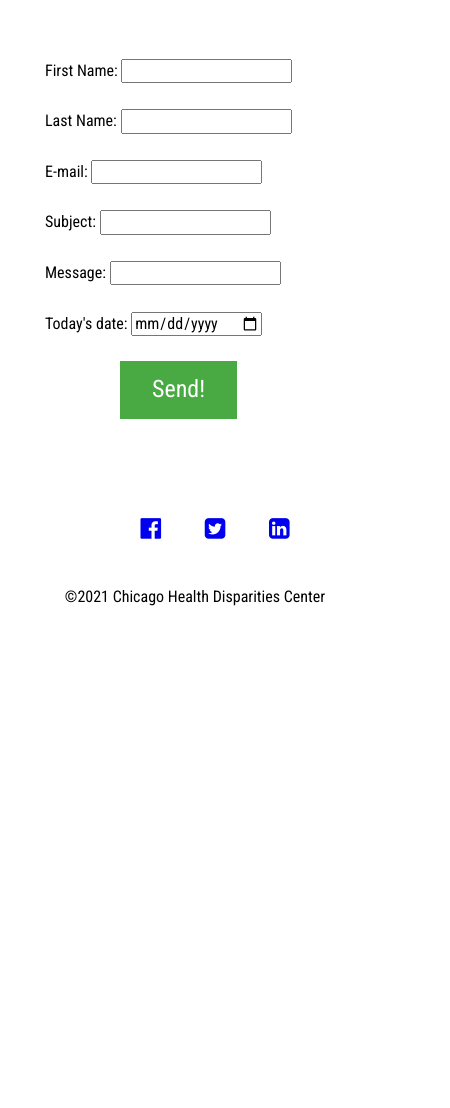
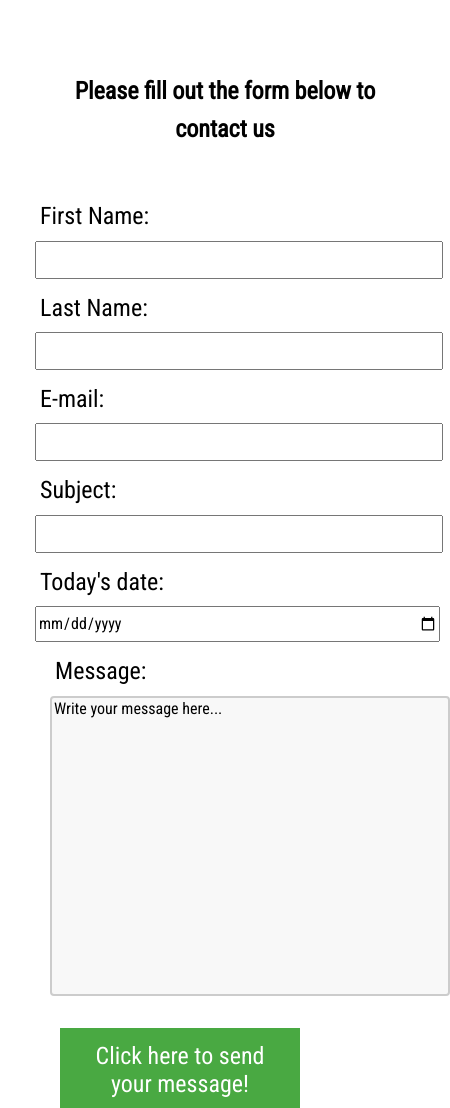
Before and after one commit to magdaboufal/ISUD-website, a plain HTML site: page contact-subpage.html in a window 390 px wide. Shown: the part 892-2000 px from the top of the page, 450 px wide, since content can reach past the window. Before the commit the page ends 1502 px from the top, so only its background shows below. Drawn offline with Linux system fonts and the light colour scheme.

Commit message:
update html+css+jave
adding style and functions to message form

```diff
--- a/contact-subpage.html
+++ b/contact-subpage.html
@@ -51,38 +51,39 @@
     </nav>
 	<h2>Contact Form</h2> <!--PAGE HEADER-->
   </header>
-
-	<!-- page code goes here -->
-	<main class="wrapper">
-	<form method="get" action="#null">
-          <div class="form-fields">
-            <label for="fname">First Name:</label>
-            <input type="text" name="fname" id="fname" required>
+  <main class="wrapper"><!-- page code goes here -->
+    <h5>Please fill out the form below to contact us</h5>
+	<form class="contact-form" method="get" action="#null">
+        <div class="contact-fields">
+          <div class="contact-label"><label for="fname">First Name:</label></div>
+		  <div><input class="contact-input" type="text" name="fname" id="fname" required></div>
         </div>
-          <div class="form-fields">
-            <label for="lname">Last Name:</label>
-            <input type="text" name="lname" id="lname" required>
+        <div class="contact-fields">
+            <div class="contact-label"><label for="lname">Last Name:</label></div>
+            <div><input class="contact-input" type="text" name="lname" id="lname" required></div>
           </div>
-          <div class="form-fields">
-            <label for="email">E-mail:</label>
-            <input type="email" name="email" id="email" required>
+          <div class="contact-fields">
+             <div class="contact-label"><label for="email">E-mail:</label></div>
+            <div><input class="contact-input" type="email" name="email" id="email" required></div>
           </div>
-		   <div class="form-fields">
-            <label for="email">Subject:</label>
-            <input type="text" name="subject" id="subject" required>
+		   <div class="contact-fields">
+             <div class="contact-label"><label for="email">Subject:</label></div>
+            <div><input class="contact-input" type="text" name="subject" id="subject" required></div>
           </div>
-		  <div class="form-fields">
-            <label for="email">Message:</label>
-            <input type="text" name="message" id="message" required>
-          </div>
-          <div class="form-fields">
-            <label for="date">Today's date:</label>
-            <input type="date" name="date" id="date" required>
-          </div>
-          <div class="form-button">
-            <button onclick="firstFunction()">Send!</button>
+          <div class="contact-fields" id="contact-fields">
+             <div class="contact-label"><label for="date">Today's date:</label></div>
+            <div><input class="contact-input" type="date" name="date" id="date" required></div>
           </div>
     </form>
+
+    <div class="contact-form">
+      <div class="contact-message">
+        <div class="contact-label"><label for="email">Message:</label></div>
+        <textarea>Write your message here...</textarea>
+       </div>
+	  <button class="contact-button" onclick="secondFunction()">Click here to send your message!</button>
+	</div>
+	<img class="main-img" src="images/community.png" alt="community">
   </main>
   <footer><!--FOOTER CODE: copyrights -->
     <div>
--- a/js/script.js
+++ b/js/script.js
@@ -1,5 +1,8 @@
 function firstFunction() {
     alert("Your application was submitted");
+}
+function secondFunction() {
+    alert("Your message was correctly sent!");
 }
 function myFunction() {
   var x = document.getElementById("myTopnav");
--- a/style/style.css
+++ b/style/style.css
@@ -132,6 +132,7 @@ footer ul li{
 /* Dropdown Button----------------------------- end */
 
 /*FORM style*-----------------------------*/
+/*@newsletter*/
 .form-form{
 	float: left;
 	width: 50%;
@@ -173,8 +174,55 @@ font-size: 18px;
 .form-button button:hover{
 	background-color: #3e8e41;
 }
+/*FORM @contact-subpage*/
+.contact-form{
+	float: left;
+	width: 50%;
+	text-align: left;
+}
+.contact-fields{
+	margin: 5px;
+	width: 400px;
+}
+.contact-message{
+	width: 400px;
+	margin: 0px 40px 25px 20px;
+}
+.contact-input{
+	width: 400px;
+	height: 2em;
+}
+.contact-label{
+	width: 400px;
+	padding: 5px;
+}
+.contact-button{
+  background-color: #49a942;
+  width: 100%;
+  border: none;
+  color: white;
+  padding: 15px 32px;
+  text-align: center;
+  text-decoration: none;
+  display: block;
+  font-size: 1.5em;
+}
+.contact-button:hover{
+	background-color: #3e8e41;
+}
+textarea {
+  width: 100%;
+  height: 300px;
+  box-sizing: border-box;
+  border: 2px solid #ccc;
+  border-radius: 4px;
+  background-color: #f8f8f8;
+  font-size: 16px;
+  resize: none;
+}
+/*end of FORM style ---------------------------*/
 
-/*end of FORM style ---------------------------*/
+
 .about{
 
 }
@@ -203,7 +251,7 @@ width: 600px;
   width: 100%;
 }
 footer{
-	width: 100%;
+	width: 600px;
 }
 .main-img{
 	width: 100%;
@@ -212,8 +260,8 @@ footer{
 /*FORM @960 style*-----------------------------*/
 
 .wrapper h5{
-	width: 100%;
-	margin: auto;
+	width: 80%;
+	margin: 10%;
 	font-size: 1.5em;
 	text-align: center;
 }
@@ -238,14 +286,31 @@ font-size: 1.5em;
 .form-button button{
   margin-bottom: 25px;
 }
+/*FORM @contact-subpage @960*/
+.contact-form{
+	width: 100%;
+}
+.contact-fields{
+  width: 100%;
+}
+.contact-label{
+width: 100%;
+font-size: 1.5em;
+}
+.contact-input input{
+width: 100%;
+	height: 3.5em;
+}
+.contact-button{
+	width:80%;
+	margin: 0 10% 0 10%;
+}
 
 /*end of FORM @960 style */
 }
 
 @media screen and (max-width: 600px) {
-.wrapper{
-width: 300px;
-}
+
 .topnav a:not(:first-child) {
 	display: none;
 }
@@ -272,8 +337,29 @@ width: 300px;
 }
 
 /*FORM style @600-----------------------------*/
-.form-label{
-	text-align: center;
+.wrapper{
+	width: 100%;
+}
+footer{
+	width: 100%;
+}
+.contact-form{
+	width: 300px;
+}
+.contact-fields{
+  width: 150px;
+}
+.contact-label{
+width: 150px;
+font-size: 1.5em;
+}
+.contact-input input{
+	width: 150px;
+	height: 3.5em;
+}
+.contact-button{
+	width:80%;
+	margin: 0 10% 0 10%;
 }
 /*end of FORM @ 600 style */
 }
```
Lines whose indentation alone changed are shown as unchanged.
